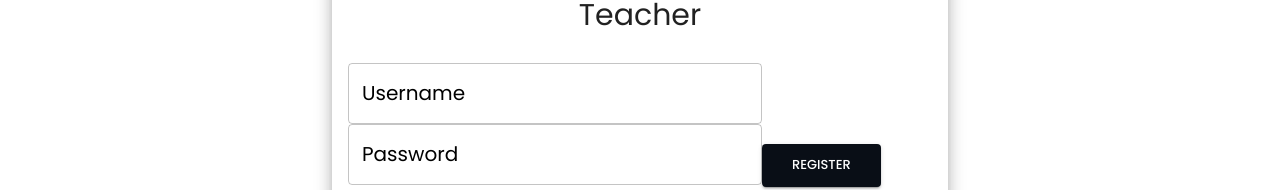
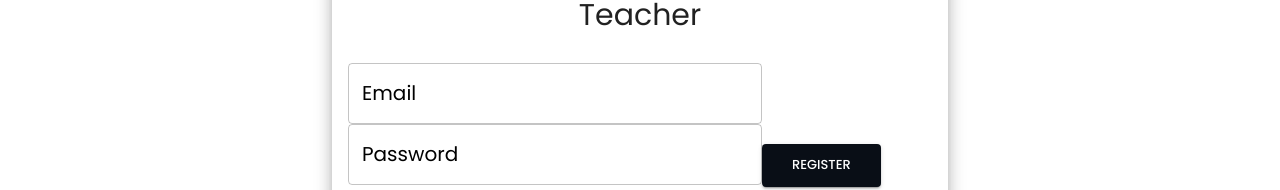
Before and after one commit to itcentralng/autoNoteApp, a React (Create React App) app: page /register in a window 1280 px wide. Shown: the part 328-518 px from the top of the page. Built offline with nearby package versions, Linux system fonts and the light colour scheme.

Commit message:
fix registration error

```diff
--- a/src/pages/Register.jsx
+++ b/src/pages/Register.jsx
@@ -37,7 +37,7 @@ import {
   function Register() {
     const classes = useStyles();
     const location = useLocation();
-    const [username, setUsername] = useState('');
+    const [email, setUsername] = useState('');
     const [password, setPassword] = useState('');
     const [RegisterMessage, setRegisterMessage] = useState("");
 
@@ -47,7 +47,7 @@ import {
         const response = await fetch('https://api.klassnote.itcentral.ng/register', {
           method: 'POST',
           headers: { 'Content-Type': 'application/json' },
-          body: JSON.stringify({ username, password }),
+          body: JSON.stringify({ email, password }),
         });
         const data = await response.json();
         setRegisterMessage("User registered successfully");
@@ -84,8 +84,8 @@ import {
               <form onSubmit={handleSubmit}>
               <TextField
                 variant="outlined"
-                label="Username"
-                value={username}
+                label="Email"
+                value={email}
                 onChange={(e) => setUsername(e.target.value)}
                 InputLabelProps={{
                   style: {
```
